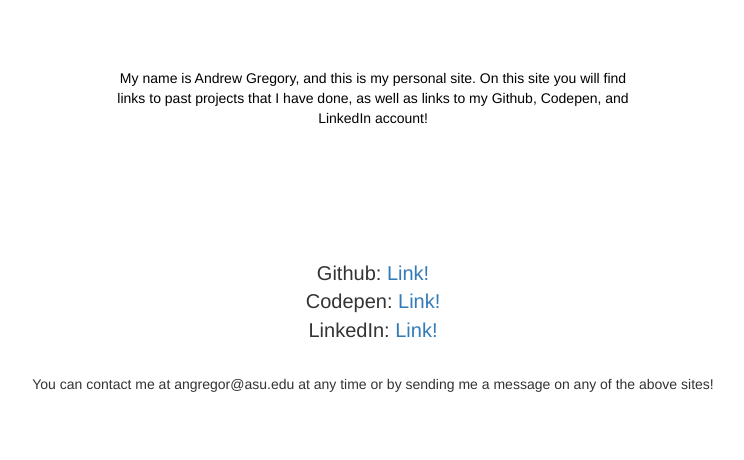
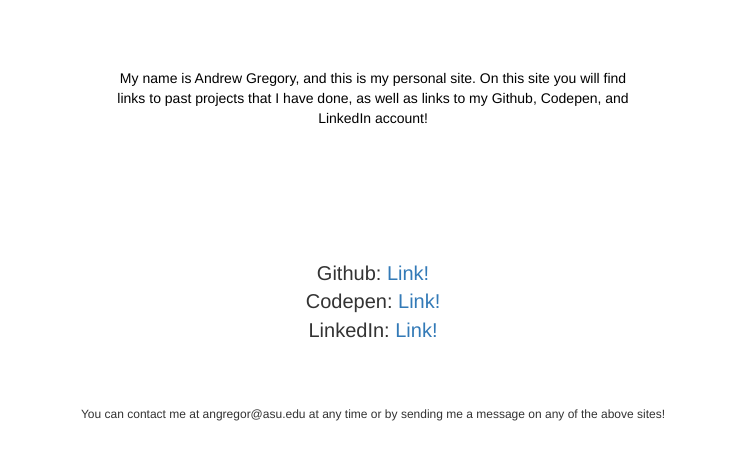
Before and after one commit to angregor/angregor.github.io, a plain HTML site: page index.html in a window 1280 px wide. Shown: the part 146-606 px from the top of the page, without its empty margins (267-1011 px from the left). Drawn offline with nearby package versions, Linux system fonts and the light colour scheme.

Commit message:
made contact info smaller at btm

```diff
--- a/main.css
+++ b/main.css
@@ -13,6 +13,10 @@ body {
 	font-size: 20px;
 }
 
+#contactinfo {
+	font-size: 12px;
+}
+
 a {
 	text-decoration: none;
 }
```
Also changed, not shown: index.html (+2 -0 lines).
